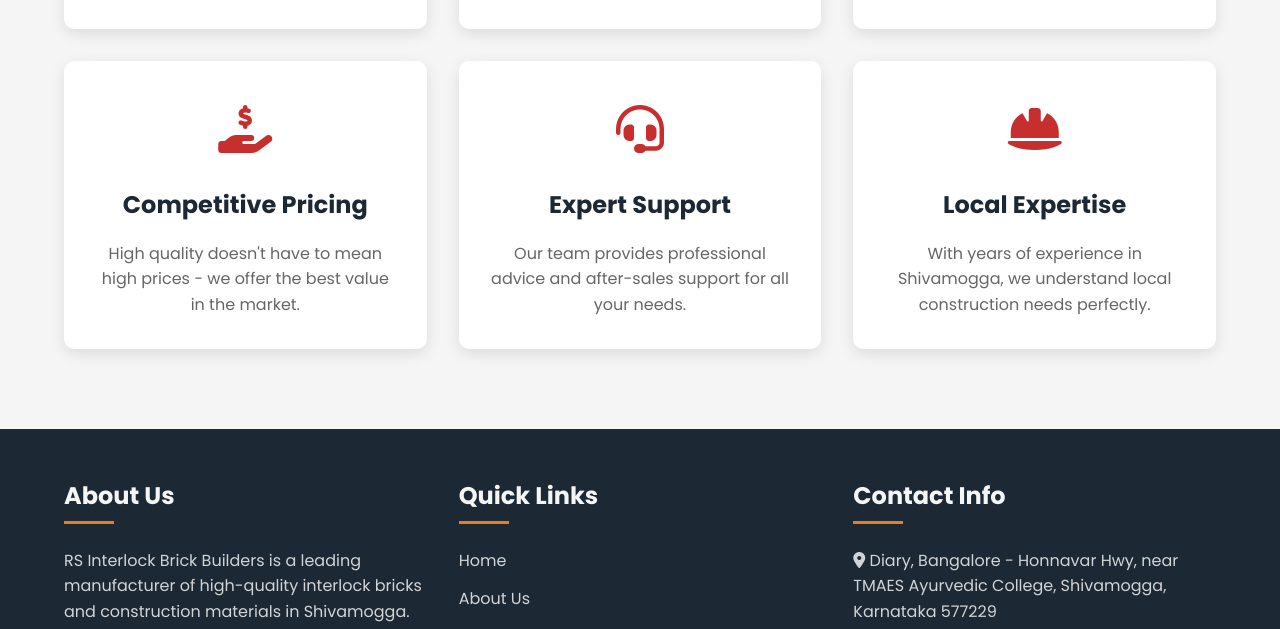
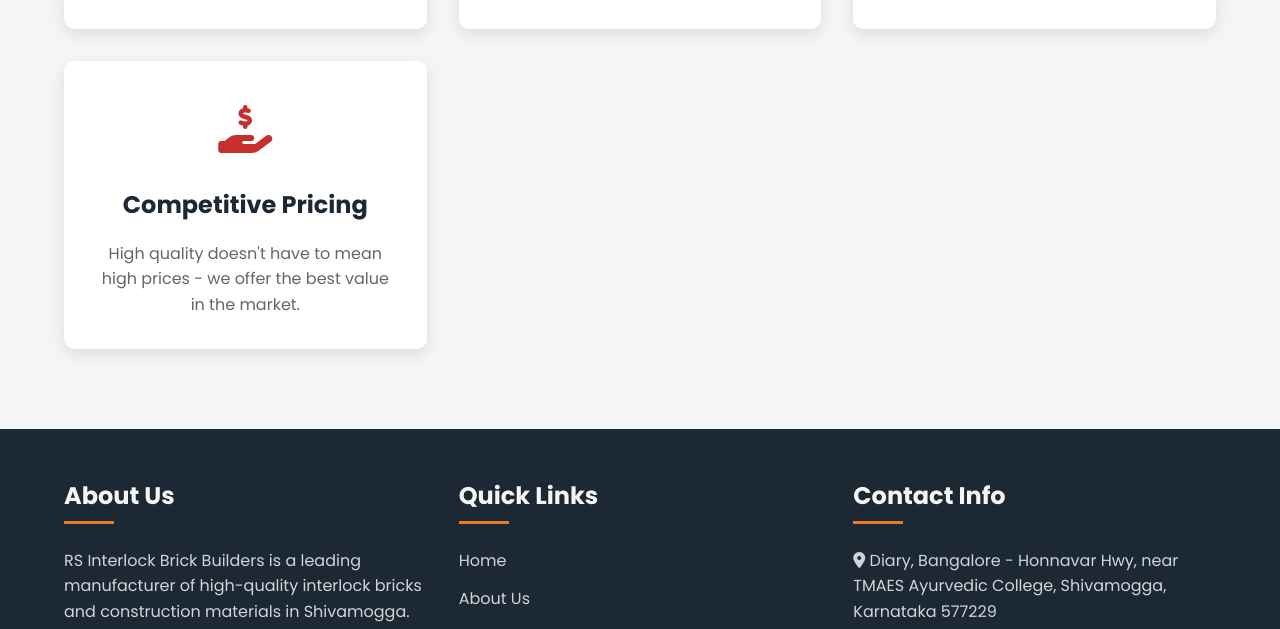
Before and after one commit to prasanna282003/RS-Builders, a plain HTML site: page index.html in a window 1280 px wide. Shown: the part 2598-3227 px from the top of the page. Drawn offline with Linux system fonts and the light colour scheme.

Commit message:
removed 2

```diff
--- a/index.html
+++ b/index.html
@@ -657,20 +657,6 @@
                 <h3>Competitive Pricing</h3>
                 <p>High quality doesn't have to mean high prices - we offer the best value in the market.</p>
             </div>
-            <div class="feature-card">
-                <div class="feature-icon">
-                    <i class="fas fa-headset"></i>
-                </div>
-                <h3>Expert Support</h3>
-                <p>Our team provides professional advice and after-sales support for all your needs.</p>
-            </div>
-            <div class="feature-card">
-                <div class="feature-icon">
-                    <i class="fas fa-hard-hat"></i>
-                </div>
-                <h3>Local Expertise</h3>
-                <p>With years of experience in Shivamogga, we understand local construction needs perfectly.</p>
-            </div>
         </div>
     </section>
 
```
